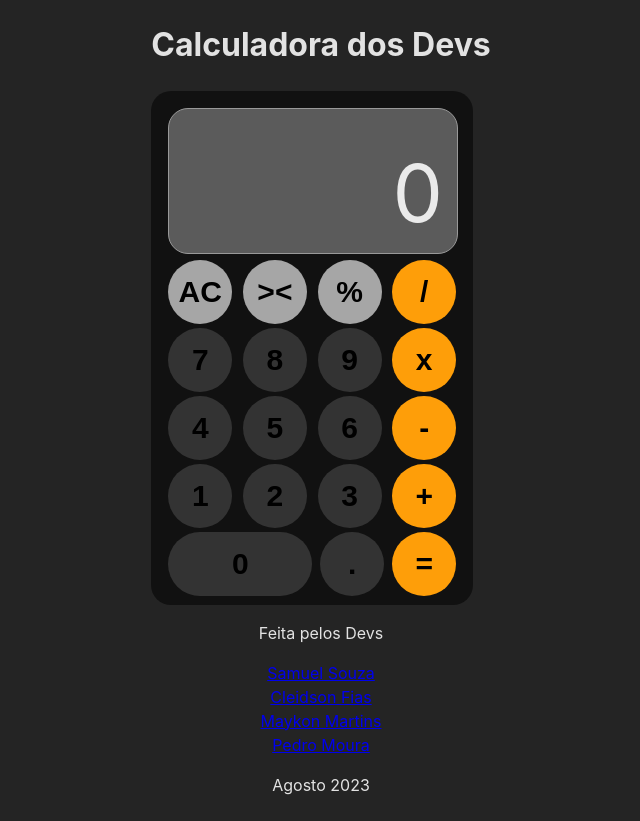
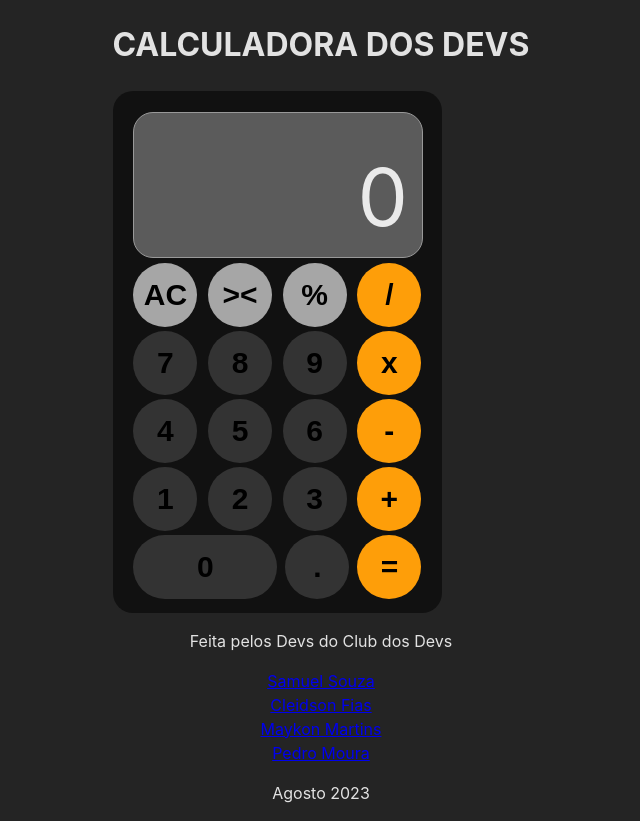
Before and after one commit to plfmoura/calculadora-dos-devs, a React (Vite) app: page / in a window 1280 px wide. Shown: the whole page, without its empty margins (319-959 px from the left). Built offline with nearby package versions, Linux system fonts and the light colour scheme.

Commit message:
feat: added calculator scripts
Co-authored-by: smksouza <smksouza.dev@gmail.com> CFias <cleidson.fias@hotmail.com> DevMartins03 <devmartins03@gmail.com>

```diff
--- a/src/App.jsx
+++ b/src/App.jsx
@@ -50,9 +50,9 @@
 
   return (
     <>
-    <header>
-      <h1>Calculadora dos Devs</h1>
-    </header>
+      <header>
+        <h1>CALCULADORA DOS DEVS</h1>
+      </header>
       <main className='App-container'>
         <section className="calculator-display">
           <span className='calculator-result'>{count}</span>
@@ -91,7 +91,7 @@
         </section>
       </main>
       <footer className='footer-align'>
-        <p>Feita pelos Devs</p>
+        <p>Feita pelos Devs do Club dos Devs</p>
         <a href='https://github.com/smksouza' target='blank'>Samuel Souza</a>
         <a href='https://github.com/cfias'>Cleidson Fias</a>
         <a href='https://github.com/devmartins03'>Maykon Martins</a>
```
